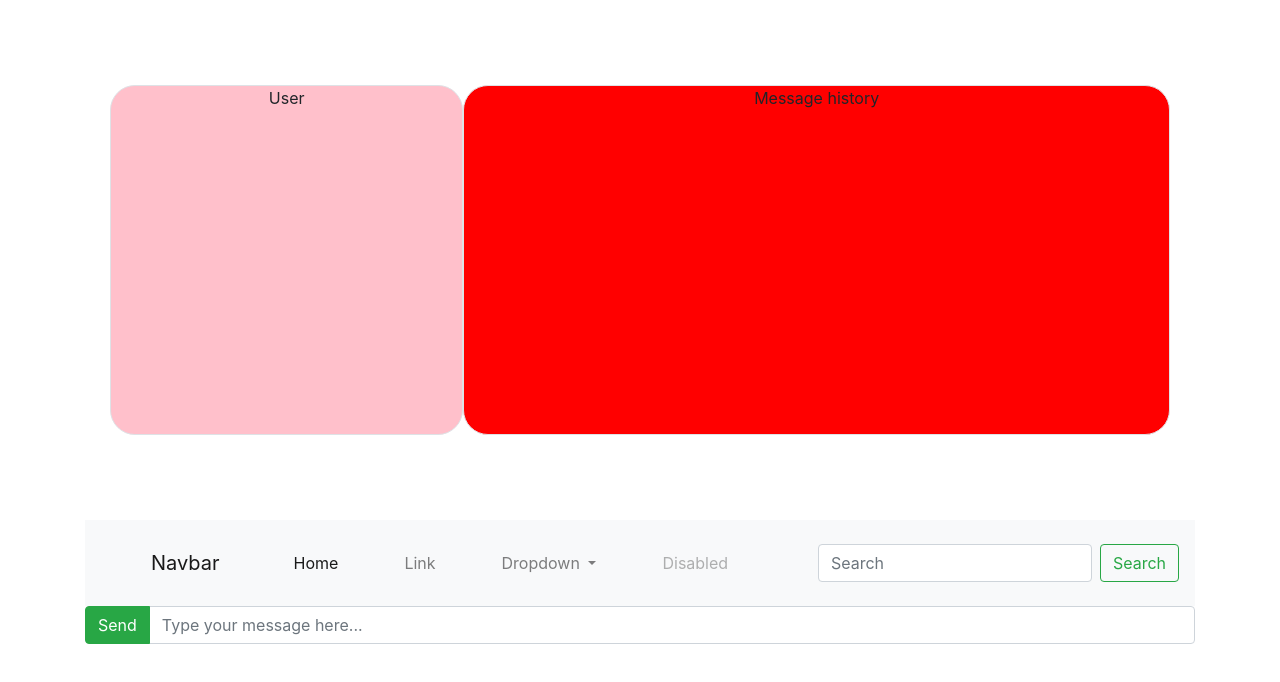
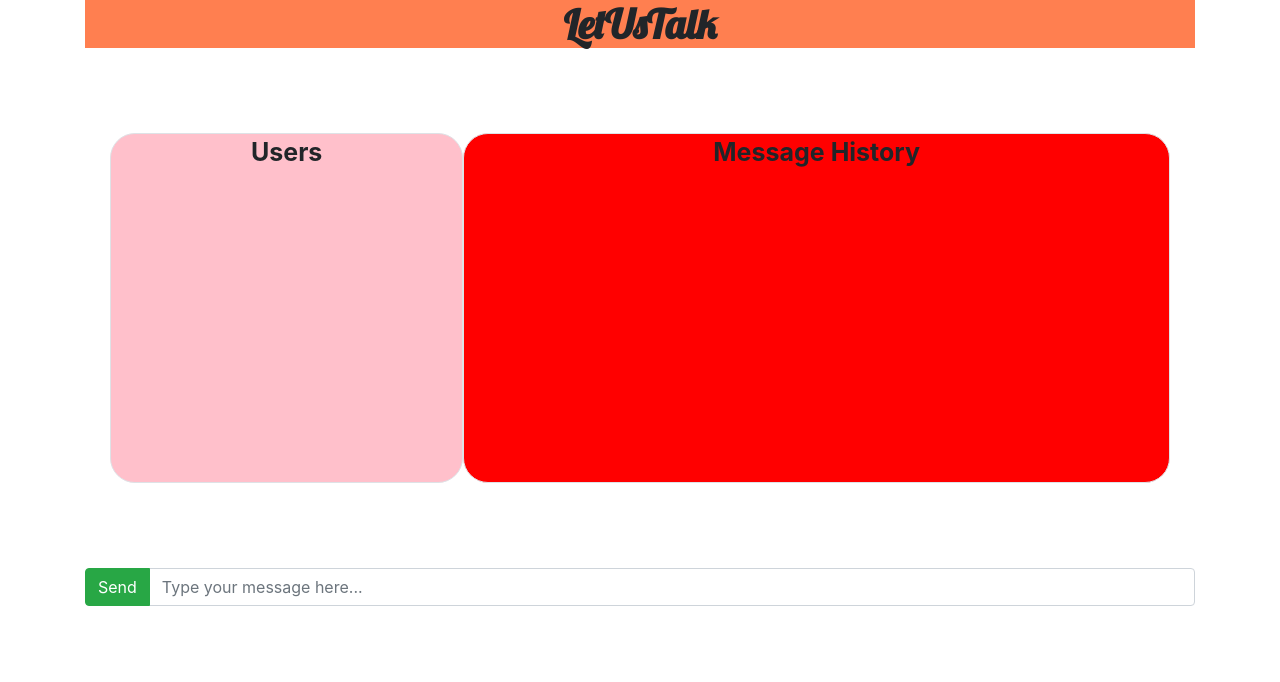
Before and after one commit to YanaLo/Chat-app, a plain HTML site: page index.html in a window 1280 px wide. Drawn offline with nearby package versions, Linux system fonts and the light colour scheme; a web font is replaced by a local one.

Commit message:
Thirds commit

```diff
--- a/index.css
+++ b/index.css
@@ -7,9 +7,11 @@
 body {
 	font-family: 'Hanalei Fill', cursive;
 }
+
 .headerlist {
 	display: inline-block;
 }
+
 .headerlist,a {
 	color:red;
 	text-decoration:none;
@@ -59,6 +61,8 @@ body {
 	height: 400px;
 	padding: 25px 40px 25px 40px;
 	margin: 60px 40px 60px 40px ;
+	font-size:25px;
+	font-weight:bold;
 
 }
 .border{
@@ -66,3 +70,9 @@ body {
 	border-radius: 25px;
 	border-color:green;
 }
+.LetUsTalk{
+	text-align: center;
+	background-color: coral;
+	font-family: 'Lobster', cursive;
+	font-weight: bold;
+}
--- a/index.html
+++ b/index.html
@@ -3,8 +3,9 @@
 	<head>
 		<title> Let's Connect and Talk</title>
 
+
 		<link rel="stylesheet" type="text/css" href="index.css"/>
-		<link href="https://fonts.googleapis.com/css?family=Hanalei+Fill" rel="stylesheet">
+		<link href="https://fonts.googleapis.com/css?family=Bad+Script|Lobster|Monoton" rel="stylesheet">
 		<link rel="stylesheet" href="https://stackpath.bootstrapcdn.com/bootstrap/4.1.3/css/bootstrap.min.css" integrity="sha384-MCw98/SFnGE8fJT3GXwEOngsV7Zt27NXFoaoApmYm81iuXoPkFOJwJ8ERdknLPMO" crossorigin="anonymous">
 		<script src="https://code.jquery.com/jquery-3.3.1.slim.min.js" integrity="sha384-q8i/X+965DzO0rT7abK41JStQIAqVgRVzpbzo5smXKp4YfRvH+8abtTE1Pi6jizo" crossorigin="anonymous"></script>
 		<script src="https://cdnjs.cloudflare.com/ajax/libs/popper.js/1.14.3/umd/popper.min.js" integrity="sha384-ZMP7rVo3mIykV+2+9J3UJ46jBk0WLaUAdn689aCwoqbBJiSnjAK/l8WvCWPIPm49" crossorigin="anonymous"></script>
@@ -13,80 +14,36 @@
 </head>
 
 <body>
-
-
 	<div class = "container">
-
+			<header>
+					<h1 class="LetUsTalk font-style">LetUsTalk</h1>
+			</header>
 			<div class = "row rowUsers" >
-
-
-		<div class = "col-4 centeredText pinkbackground border">User</div>
-
-
-	   <div class = "col-8 centeredText redbackground border">Message history</div>
-
+					<div class = "col-4 centeredText pinkbackground border ">Users</div>
+			   	<div class = "col-8 centeredText redbackground border">Message History</div>
 			</div>
-
 	<div class = "row">
 		<div class = "col-sm centeredText">
-
 			<div class="dropdown">
-<nav class="navbar navbar-expand-lg navbar-light bg-light">
-  <a class="navbar-brand" href="#">Navbar</a>
-  <button class="navbar-toggler" type="button" data-toggle="collapse" data-target="#navbarSupportedContent" aria-controls="navbarSupportedContent" aria-expanded="false" aria-label="Toggle navigation">
-    <span class="navbar-toggler-icon"></span>
-  </button>
-
-  <div class="collapse navbar-collapse" id="navbarSupportedContent">
-    <ul class="navbar-nav mr-auto">
-      <li class="nav-item active">
-        <a class="nav-link" href="#">Home <span class="sr-only">(current)</span></a>
-      </li>
-      <li class="nav-item">
-        <a class="nav-link" href="#">Link</a>
-      </li>
-      <li class="nav-item dropdown">
-        <a class="nav-link dropdown-toggle" href="#" id="navbarDropdown" role="button" data-toggle="dropdown" aria-haspopup="true" aria-expanded="false">
-          Dropdown
-        </a>
 	      <div class="dropdown-menu" aria-labelledby="navbarDropdown">
 	        <a class="dropdown-item" href="#">Action</a>
 	        <a class="dropdown-item" href="#">Another action</a>
 	        <div class="dropdown-divider"></div>
 	        <a class="dropdown-item" href="#">Something else here</a>
 	      </div>
-      </li>
-      <li class="nav-item">
-        <a class="nav-link disabled" href="#">Disabled</a>
-      </li>
-    </ul>
-    <form class="form-inline my-2 my-lg-0">
-      <input class="form-control mr-sm-2" type="search" placeholder="Search" aria-label="Search">
-      <button class="btn btn-outline-success my-2 my-sm-0" type="submit">Search</button>
-
-    </form>
 	   	</div>
-</nav>
-
 			<div class="input-group mb-3">
 			  <div class="input-group-prepend">
 			    <button type="button" class="btn btn-success">Send</button>
 			  </div>
 			  <input type="text" class="form-control" placeholder="Type your message here..." aria-label="Username" aria-describedby="basic-addon1">
 			</div>
-
-
-
-
 		  <div class="dropdown-menu" aria-labelledby="dropdownMenuButton">
 		    <a class="dropdown-item" href="#">Action</a>
 		    <a class="dropdown-item" href="#">Another action</a>
 		    <a class="dropdown-item" href="#">Something else here</a>
 		  </div>
 		</div>
-
-			</div>
-
 	</div>
 	</div>
 </body>
```
Lines whose indentation alone changed are shown as unchanged.
